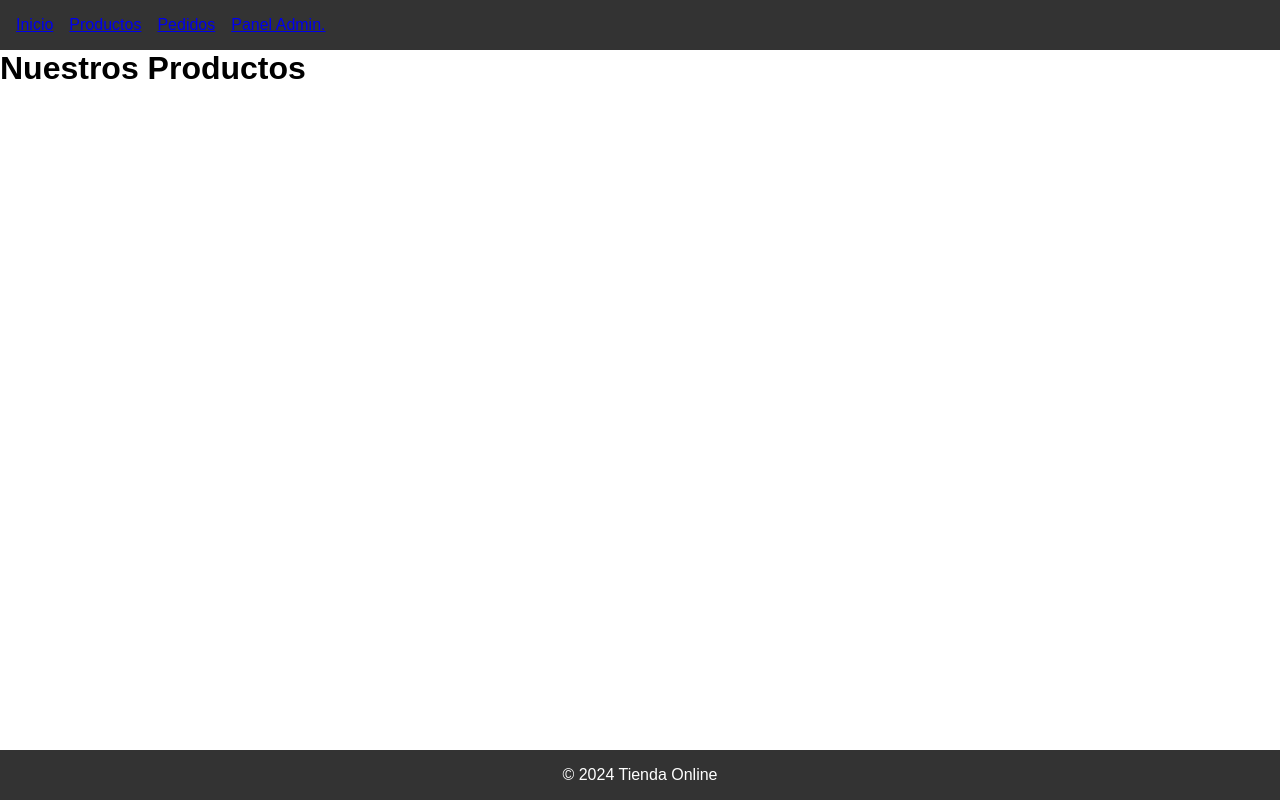
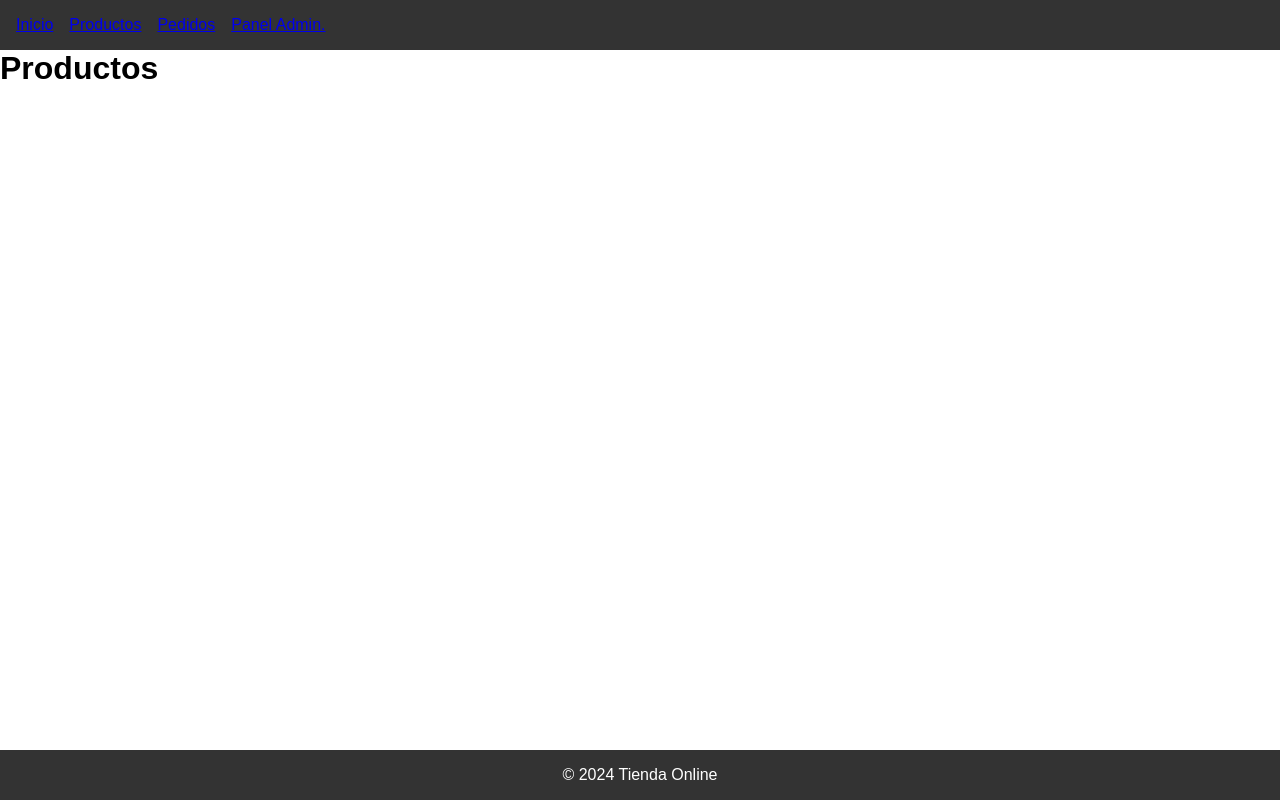
Before and after one commit to DavidMChay/gestor-tienda, a React (Create React App) app: page /products in a window 1280 px wide. Built offline with nearby package versions, Linux system fonts and the light colour scheme.

Commit message:
chore: Update page titles for better localization

```diff
--- a/public/index.html
+++ b/public/index.html
@@ -24,7 +24,6 @@
       work correctly both with client-side routing and a non-root public URL.
       Learn how to configure a non-root public URL by running `npm run build`.
     -->
-    <title>React App</title>
   </head>
   <body>
     <noscript>You need to enable JavaScript to run this app.</noscript>
--- a/src/pages/Admin.js
+++ b/src/pages/Admin.js
@@ -3,9 +3,14 @@ import React from 'react';
 
 const Admin = () => {
   return (
-    <div>
+    <html>
+      <head>
+        <title>Panel de Administradores</title>
+      </head>
+      <div>
       <h1>Panel de Administradores</h1>
-    </div>
+      </div>
+    </html>
   );
 };
 
--- a/src/pages/Home.js
+++ b/src/pages/Home.js
@@ -3,9 +3,14 @@ import React from 'react';
 
 const Home = () => {
   return (
-    <div>
+    <html>
+      <head>
+        <title>Inicio</title>
+      </head>
+      <div>
       <h1>¡Bienvenido a nuestra tienda en linea!</h1>
-    </div>
+      </div>
+    </html>
   );
 };
 
--- a/src/pages/Orders.js
+++ b/src/pages/Orders.js
@@ -3,9 +3,14 @@ import React from 'react';
 
 const Orders = () => {
   return (
-    <div>
+    <html>
+      <head>
+        <title>Pedidos</title>
+      </head>
+      <div>
       <h1>Pedidos</h1>
-    </div>
+      </div>
+    </html>
   );
 };
 
--- a/src/pages/Products.js
+++ b/src/pages/Products.js
@@ -3,9 +3,14 @@ import React from 'react';
 
 const Products = () => {
   return (
-    <div>
-      <h1>Nuestros Productos</h1>
-    </div>
+    <html>
+      <head>
+        <title>Productos</title>
+      </head>
+      <div>
+      <h1>Productos</h1>
+      </div>
+    </html>
   );
 };
 
```
